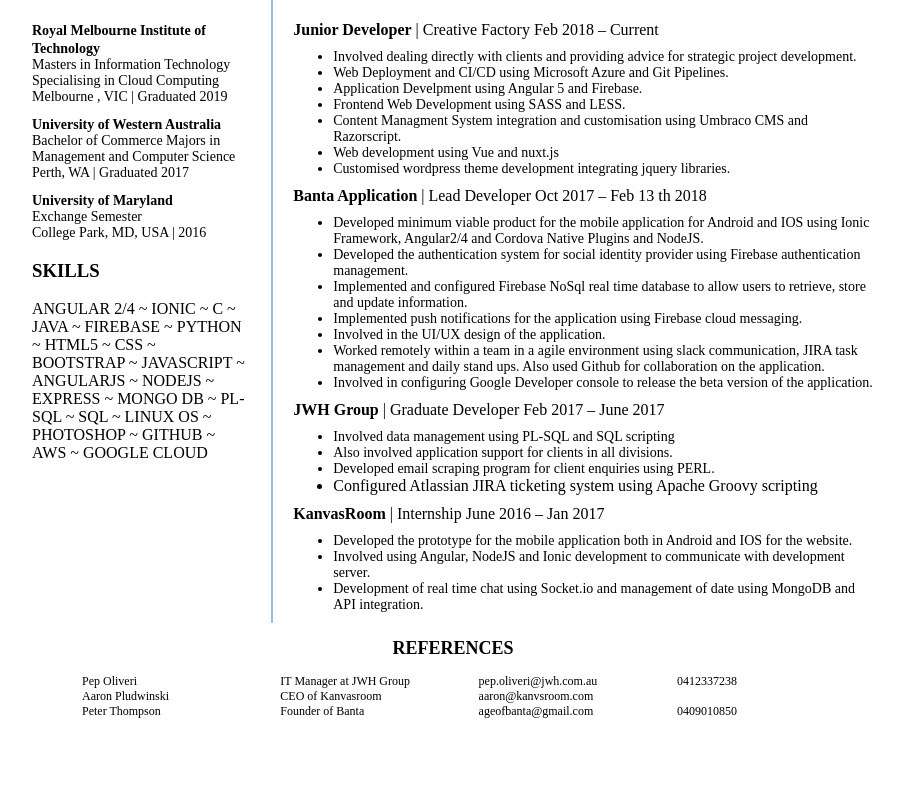
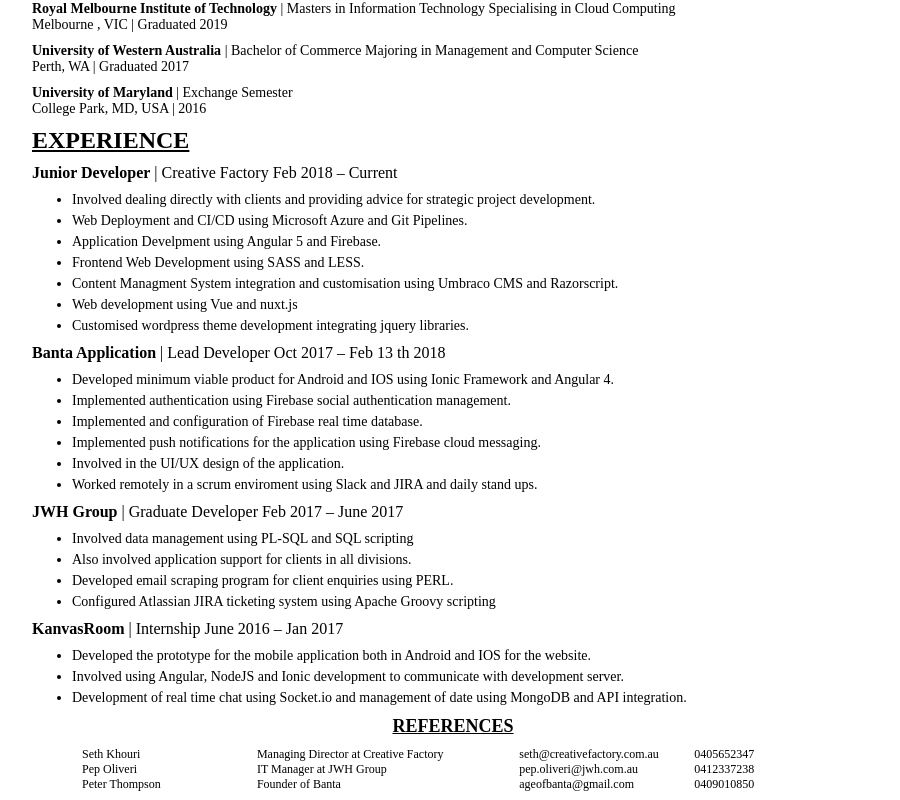
Before and after one commit to LachlanNewman/Resume, a website: page index.html in a window 1280 px wide. Shown: the part 165-965 px from the top of the page, without its empty margins (187-1087 px from the left). Before the commit the page ends 892 px from the top, so only its background shows below. Drawn offline with Linux system fonts and the light colour scheme.

Commit message:
Realign Resume

```diff
--- a/index.html
+++ b/index.html
@@ -12,67 +12,63 @@
 <div class="resume">
 
     <div class="resume-header">
-        <h1 class="resume-header__name">Lachlan Newman</h1>
-        <div class="resume-header__phone-email">0487544987 | lachnewman007@gmail.com</div>
+        <h1 class="resume-header__name resume-h1">Lachlan Newman</h1>
+        <div class="resume-header__phone-email">0447687027 | lachnewman007@gmail.com</div>
         <address class="resume-header__address">26/46 Lansell Rd Toorak, 3142, VIC</address>
         <a class="resume-header__linked-in">https://www.linkedin.com/in/lachlan-newman-78621694/</a>
     </div>
 
-    <div class="resume-content flex">
-        <div class="resume-content__col-1">
-
-            <div class="resume-education">
-                <h2 class="resume-education__title light-text">
+    <div class="resume-content">
+            <div class="resume-education section">
+                <h2 class="resume-education__title light-text resume-h2">
                     EDUCATION
                 </h2>
                 <div class="resume-education__item">
-                    <b>Royal Melbourne Institute of Technology</b>
-                    <p>Masters in Information Technology Specialising in Cloud Computing</p>
+                    <p><b>Royal Melbourne Institute of Technology</b> |
+                        Masters in Information Technology Specialising in Cloud Computing</p>
                     <p class="light-text">Melbourne , VIC | Graduated 2019</p>
                 </div>
                 <div class="resume-education__item">
-                    <b>University of Western Australia</b>
-                    <p>Bachelor of Commerce Majors in Management and Computer Science</p>
+                    <p><b>University of Western Australia</b> |
+                        Bachelor of Commerce Majoring in Management and Computer Science</p>
                     <p class="light-text">Perth, WA | Graduated 2017</p>
                 </div>
                 <div class="resume-education__item">
-                    <b>University of Maryland</b>
-                    <p>Exchange Semester</p>
+                    <p><b>University of Maryland</b> |
+                        Exchange Semester</p>
                     <p class="light-text">College Park, MD, USA | 2016</p>
                 </div>
             </div>
 
-            <div class="resume-skills">
-                <h3 class="resume-skills__title light-text">
-                    SKILLS
-                </h3>
-                <p class="uppercase"></p>
-                ANGULAR 2/4 ~
-                IONIC ~
-                C ~
-                JAVA ~
-                FIREBASE ~
-                PYTHON ~
-                HTML5 ~
-                CSS ~
-                BOOTSTRAP ~
-                JAVASCRIPT ~
-                ANGULARJS ~
-                NODEJS ~
-                EXPRESS ~
-                MONGO DB ~
-                PL-SQL ~
-                SQL ~
-                LINUX OS ~
-                PHOTOSHOP ~
-                GITHUB ~
-                AWS ~
-                GOOGLE CLOUD
-            </div>
-        </div>
-        <div class="resume-content__col-2">
+            <!--<div class="resume-skills section">-->
+                <!--<h3 class="resume-skills__title light-text">-->
+                    <!--SKILLS-->
+                <!--</h3>-->
+                <!--<p class="uppercase"></p>-->
+                <!--ANGULAR 2/4 ~-->
+                <!--IONIC ~-->
+                <!--C ~-->
+                <!--JAVA ~-->
+                <!--FIREBASE ~-->
+                <!--PYTHON ~-->
+                <!--HTML5 ~-->
+                <!--CSS ~-->
+                <!--BOOTSTRAP ~-->
+                <!--JAVASCRIPT ~-->
+                <!--ANGULARJS ~-->
+                <!--NODEJS ~-->
+                <!--EXPRESS ~-->
+                <!--MONGO DB ~-->
+                <!--PL-SQL ~-->
+                <!--SQL ~-->
+                <!--LINUX OS ~-->
+                <!--PHOTOSHOP ~-->
+                <!--GITHUB ~-->
+                <!--AWS ~-->
+                <!--GOOGLE CLOUD-->
+            <!--</div>-->
             <div class="resume-experience">
-                <h2 class="resume-experience__title light-text">
+                <h2 class="resume-experience__title light-text resume-h2">
                     EXPERIENCE
                 </h2>
                 <div class="resume-experience-item">
@@ -110,19 +106,14 @@
                     </div>
                     <ul class="resume-experience-list">
                         <li class="resume-experience-list__item">
-                            Developed minimum viable product for the mobile application for Android and IOS using Ionic
-                            Framework, Angular2/4 and Cordova Native Plugins and NodeJS.
+                            Developed minimum viable product for Android and IOS using Ionic
+                            Framework and Angular 4.
                         </li>
                         <li class="resume-experience-list__item">
-                            Developed the authentication system for social identity provider using Firebase
-                            authentication
-                            management.
+                            Implemented authentication using Firebase social authentication management.
                         </li>
                         <li class="resume-experience-list__item">
-                            Implemented and configured Firebase NoSql real time database to allow users to retrieve,
-                            store
-                            and
-                            update information.
+                            Implemented and configuration of Firebase real time database.
                         </li>
                         <li class="resume-experience-list__item">
                             Implemented push notifications for the application using Firebase cloud messaging.
@@ -133,12 +124,8 @@
                             application.
                         </li>
                         <li class="resume-experience-list__item">
-                            Worked remotely within a team in a agile environment using slack communication, JIRA
-                            task management and daily stand ups. Also used Github for collaboration on the application.
-                        </li>
-                        <li class="resume-experience-list__item">
-                            Involved in configuring Google Developer console to release the beta version of the
-                            application.
+                            Worked remotely in a scrum enviroment using Slack and JIRA
+                            and daily stand ups.
                         </li>
                     </ul>
                 </div>
@@ -158,7 +145,7 @@
                         <li class="resume-experience-list__item">
                             Developed email scraping program for client enquiries using PERL.
                         </li>
-                        <li>
+                        <li class="resume-experience-list__item">
                             Configured Atlassian JIRA
                             ticketing system using Apache Groovy scripting
                         </li>
@@ -192,20 +179,21 @@
                 </div>
             </div>
         </div>
-    </div>
     <div class="resume-references">
         <h2 class="resume-references__title">REFERENCES</h2>
+        <div class="resume-references__item">
+            <div class="resume-references__name resume-references__item-cell">Seth Khouri</div>
+            <div class="resume-references__position resume-references__item-cell">Managing Director at Creative
+                Factory
+            </div>
+            <a class="resume-references__email resume-references__item-cell">seth@creativefactory.com.au</a>
+            <a class="resume-references__phone resume-references__item-cell">0405652347</a>
+        </div>
         <div class="resume-references__item">
             <div class="resume-references__name resume-references__item-cell">Pep Oliveri</div>
             <div class="resume-references__position resume-references__item-cell">IT Manager at JWH Group</div>
             <a class="resume-references__email resume-references__item-cell">pep.oliveri@jwh.com.au</a>
             <a class="resume-references__phone resume-references__item-cell">0412337238</a>
-        </div>
-        <div class="resume-references__item">
-            <div class="resume-references__name resume-references__item-cell">Aaron Pludwinski</div>
-            <div class="resume-references__position resume-references__item-cell">CEO of Kanvasroom</div>
-            <a class="resume-references__email resume-references__item-cell">aaron@kanvsroom.com</a>
-            <a class="resume-references__phone resume-references__item-cell"></a>
         </div>
         <div class="resume-references__item">
             <div class="resume-references__name resume-references__item-cell">Peter Thompson</div>
@@ -214,8 +202,8 @@
             <a class="resume-references__phone resume-references__item-cell">0409010850</a>
         </div>
     </div>
+</div>
 
 
-</div>
 </body>
 </html>
--- a/sass/pages/resume/_resume-education.scss
+++ b/sass/pages/resume/_resume-education.scss
@@ -2,13 +2,13 @@
      $id: &;
 
       #{$id}__title{
-            margin-top: 0px;
+            margin:0 0 10px 0;
       }
 
       #{$id}__item{
-            margin-bottom: 10px;
+            margin-top: 10px;
             * {
-                  margin: 0px;
+                  margin: 0;
                   font-size: $font-size-small;
             }
       }
--- a/sass/pages/resume/_resume-experience.scss
+++ b/sass/pages/resume/_resume-experience.scss
@@ -2,15 +2,16 @@
       $id: &;
 
       #{$id}__title{
-            margin-top:0px;
+            margin-top:0;
       }
 }
 
 .resume-experience-list{
       $id: &;
-      margin: 10px 0px;
+      margin: 10px 0;
 
       #{$id}__item{
             font-size: $font-size-small;
+            margin-bottom: 5px;
       }
 }
--- a/sass/pages/resume/_resume-globals.scss
+++ b/sass/pages/resume/_resume-globals.scss
@@ -2,8 +2,17 @@
 
 $resume-max-width: 842px;
 
-.resume{
-  $id : &;
-  max-width: $resume-max-width;
-  margin: auto;
+.resume {
+      $id: &;
+      max-width: $resume-max-width;
+      margin: auto;
+
+      h2{
+            margin:0 0 10px 0;
+            text-decoration: underline;
+      }
 }
+
+.section {
+      margin-bottom: 10px;
+}
--- a/sass/pages/resume/_resume-header.scss
+++ b/sass/pages/resume/_resume-header.scss
@@ -1,10 +1,9 @@
 .resume-header {
       $id: &;
-      margin-bottom: 30px;
-      text-align: center;
+      margin-bottom: 20px;
 
       #{$id}__name{
-            margin-top: 0px;
+            margin-top: 0;
             margin-bottom: 10px;
       }
 }
--- a/sass/pages/resume/_resume-references.scss
+++ b/sass/pages/resume/_resume-references.scss
@@ -21,7 +21,7 @@
 
             #{$id}__position{
                   //@include flex-basis(30%);
-                  width: 200px;
+                  width: 300px;
             }
 
             #{$id}__email {
--- a/sass/pages/resume/_resume-skills.scss
+++ b/sass/pages/resume/_resume-skills.scss
@@ -0,0 +1 @@
+.resume-skills{}
```
Also changed, not shown: styles.css.
